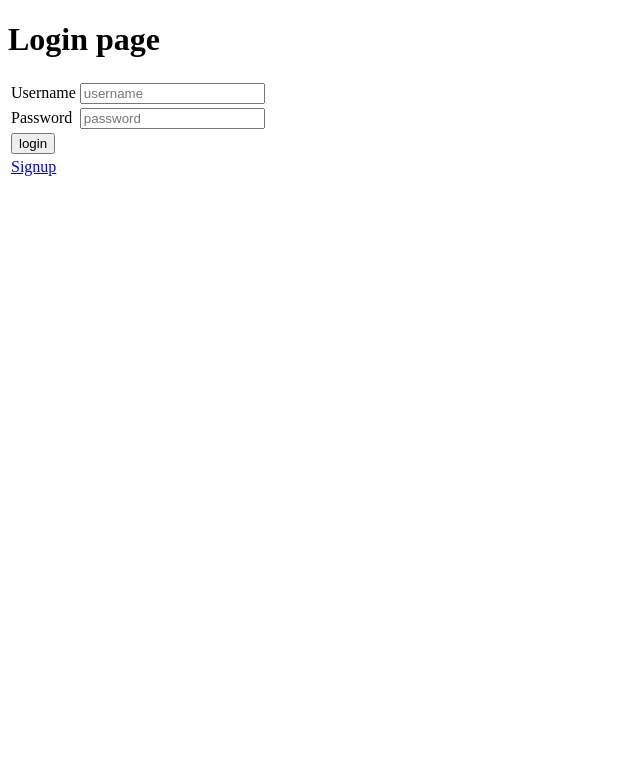
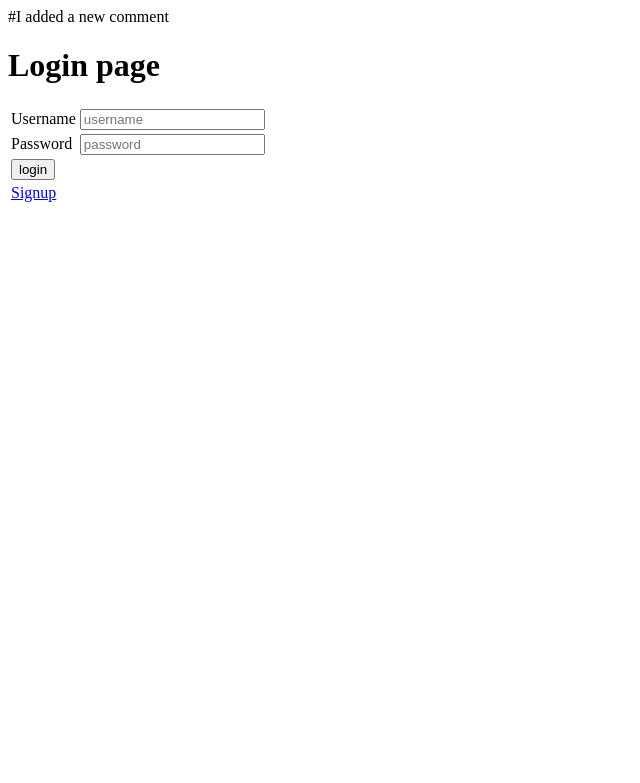
Before and after one commit to vkd225/DatabaseProject, a PHP site: page /login.php in a window 1280 px wide. Shown: the top 783 px of the page, without its empty margins (0-640 px from the left). Run offline with PHP 8.4, Linux system fonts and the light colour scheme; some libraries are stand-ins or nearby versions.

Commit message:
added comments to login

```diff
--- a/login.php
+++ b/login.php
@@ -1,6 +1,8 @@
+#I added a new comment
 <?php
 session_start();
 ?>
+
 <!DOCTYPE html>
 <html>
 <head>
```
